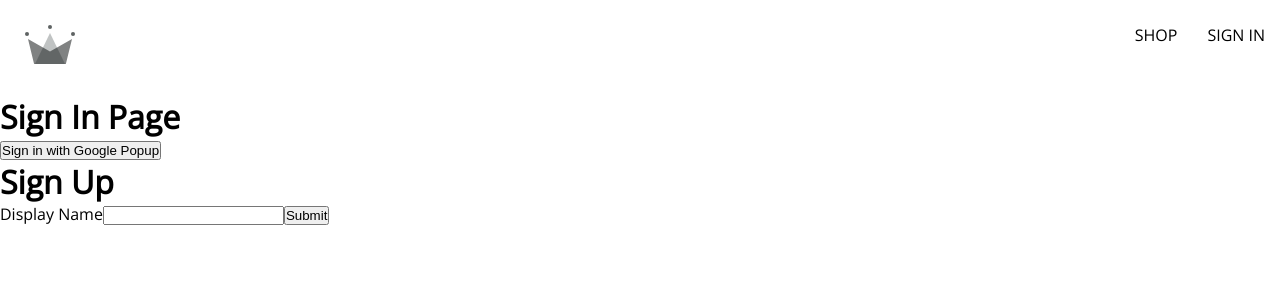
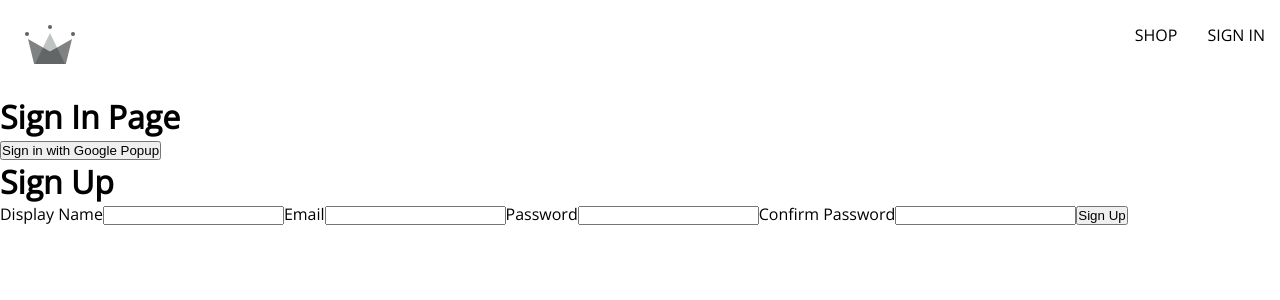
Before and after one commit to wafash08/crwn-clothing, a React (Create React App) app: page /sign-in in a window 1280 px wide. Shown: the top 300 px of the page. Built offline with nearby package versions, Linux system fonts and the light colour scheme.

Commit message:
creating submit functionaliti for sign up component

```diff
--- a/src/components/sign-up-form/sign-up-form.component.jsx
+++ b/src/components/sign-up-form/sign-up-form.component.jsx
@@ -1,4 +1,9 @@
 import { useState } from "react";
+
+import {
+  createAuthUserWithEmailAndPassword,
+  createUserDocumentFromAuth,
+} from "../../utils/firebase/firebase.utils";
 
 const defaultFormFields = {
   displayName: "",
@@ -11,6 +16,10 @@ const SignUpForm = () => {
   const [formFields, setFormFields] = useState(defaultFormFields);
   const { displayName, email, password, confirmPassword } = formFields;
 
+  const resetFormField = () => {
+    setFormFields(defaultFormFields);
+  };
+
   const handleChange = event => {
     const { name, value } = event.target;
 
@@ -20,8 +29,29 @@ const SignUpForm = () => {
     });
   };
 
-  const handleSubmit = event => {
+  const handleSubmit = async event => {
     event.preventDefault();
+
+    if (password !== confirmPassword) {
+      alert("Password don't match");
+      return;
+    }
+
+    try {
+      const response = await createAuthUserWithEmailAndPassword(
+        email,
+        password
+      );
+
+      await createUserDocumentFromAuth(response.user, { displayName });
+      resetFormField();
+    } catch (error) {
+      if (error.code === "auth/email-already-in-use") {
+        alert("Cannot create the user, email already in use");
+      } else {
+        console.error(error);
+      }
+    }
   };
 
   return (
@@ -38,7 +68,37 @@ const SignUpForm = () => {
           value={displayName}
         />
 
-        <button type='submit'>Submit</button>
+        <label htmlFor='email'>Email</label>
+        <input
+          type='email'
+          id='email'
+          required
+          onChange={handleChange}
+          name='email'
+          value={email}
+        />
+
+        <label htmlFor='password'>Password</label>
+        <input
+          type='password'
+          id='password'
+          required
+          onChange={handleChange}
+          name='password'
+          value={password}
+        />
+
+        <label htmlFor='confirmPassword'>Confirm Password</label>
+        <input
+          type='password'
+          id='confirmPassword'
+          required
+          onChange={handleChange}
+          name='confirmPassword'
+          value={confirmPassword}
+        />
+
+        <button type='submit'>Sign Up</button>
       </form>
     </div>
   );
--- a/src/utils/firebase/firebase.utils.js
+++ b/src/utils/firebase/firebase.utils.js
@@ -4,8 +4,8 @@ import {
   signInWithRedirect,
   signInWithPopup,
   GoogleAuthProvider,
+  createUserWithEmailAndPassword,
 } from "firebase/auth";
-
 import { getFirestore, doc, getDoc, setDoc } from "firebase/firestore";
 
 const firebaseConfig = {
@@ -40,7 +40,12 @@ export const signInWithGooglePopup = () =>
 export const signInWithGoogleRedirect = () =>
   signInWithRedirect(auth, googleProvider);
 
-export const createUserDocumentFromAuth = async userAuth => {
+export const createUserDocumentFromAuth = async (
+  userAuth,
+  additionalInformation = {}
+) => {
+  if (!userAuth) return;
+
   const userDocRef = doc(db, "users", userAuth.uid);
 
   const userSnapshot = await getDoc(userDocRef);
@@ -54,6 +59,7 @@ export const createUserDocumentFromAuth = async userAuth => {
         displayName,
         email,
         createdAt,
+        ...additionalInformation,
       });
     } catch (error) {
       console.log("Error creating the user", error.message);
@@ -62,3 +68,9 @@ export const createUserDocumentFromAuth = async userAuth => {
 
   return userDocRef;
 };
+
+export const createAuthUserWithEmailAndPassword = async (email, password) => {
+  if (!email || !password) return;
+
+  return await createUserWithEmailAndPassword(auth, email, password);
+};
```
